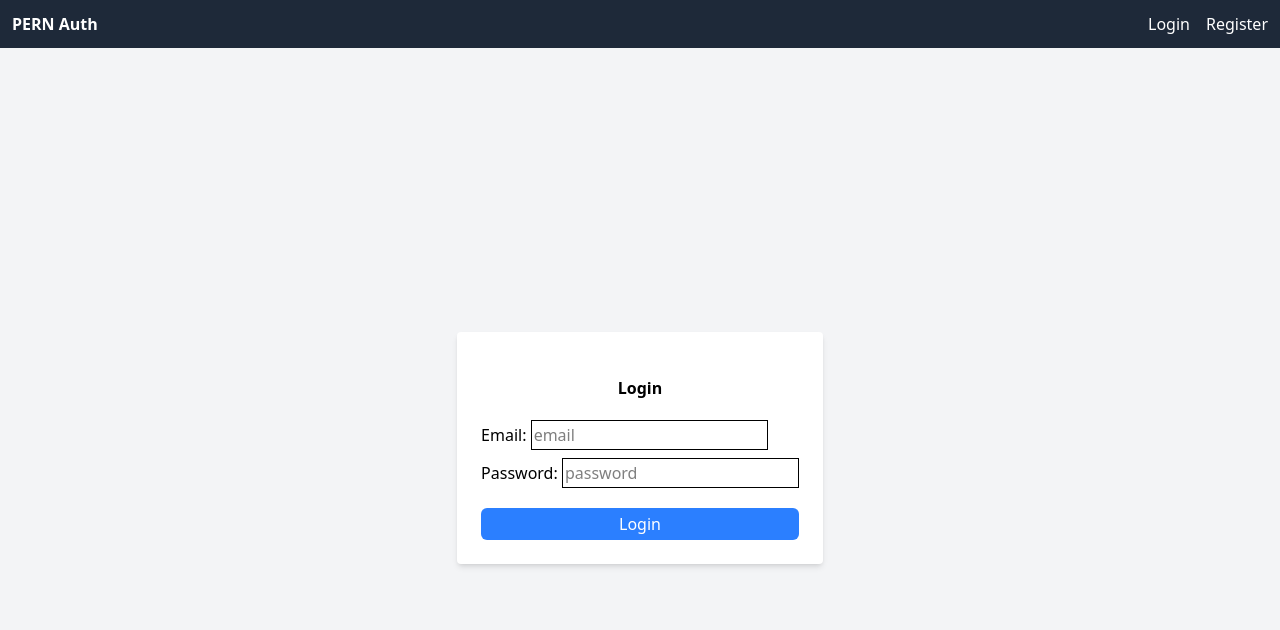
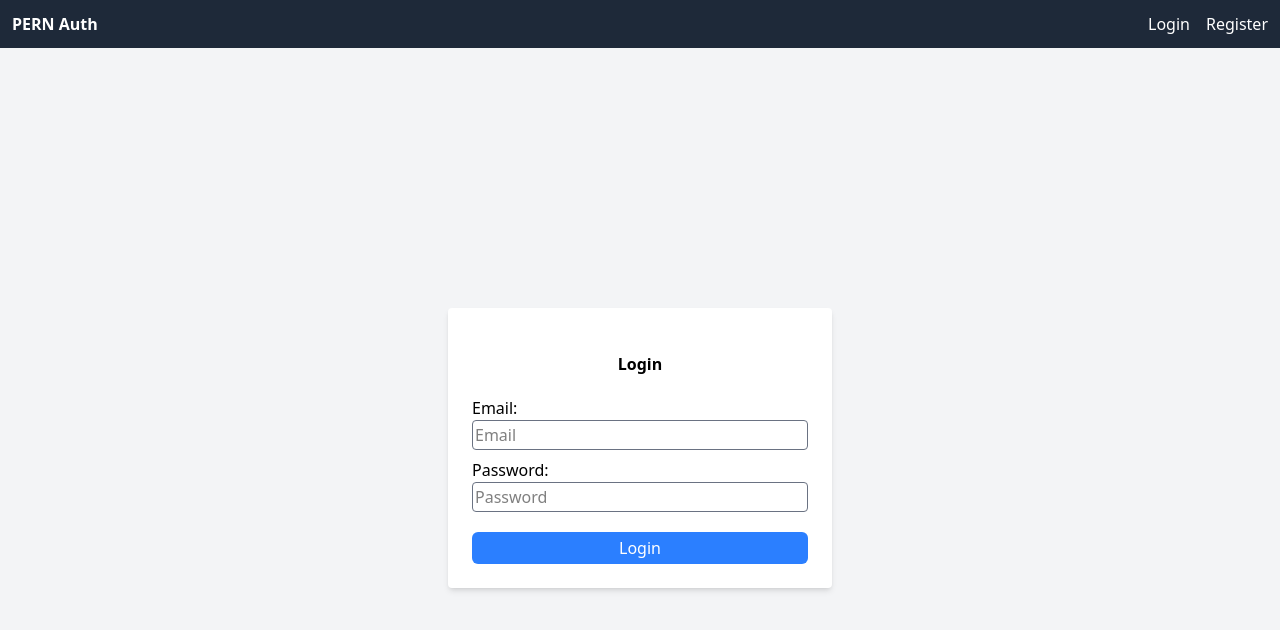
Before and after one commit to Shema-arsene/PERN-auth, a React (Vite) app in the folder frontend/: page /login in a window 1280 px wide. Shown: the top 630 px of the page. Built offline with nearby package versions, Linux system fonts and the light colour scheme; no server answers.

Commit message:
Update login page UI

```diff
--- a/frontend/src/pages/Login.jsx
+++ b/frontend/src/pages/Login.jsx
@@ -28,29 +28,34 @@ const Login = ({ setUser }) => {
 
   return (
     <section className="p-5 min-h-screen flex items-center justify-center">
-      <form className="bg-white p-6 rounded shadow-md" onSubmit={handleSubmit}>
+      <form
+        className="bg-white p-6 rounded shadow-md min-w-sm"
+        onSubmit={handleSubmit}
+      >
         <h2 className="font-semibold text-center my-5">Login</h2>
         {error && <p className="text-red-500 mb-4">{error}</p>}
         <div>
           <label htmlFor="email">Email: </label>
+          <br />
           <input
             type="email"
-            placeholder="email"
+            placeholder="Email"
             name="email"
             id="email"
-            className="border p-0.5 mb-2"
+            className="border border-gray-500 p-0.5 mb-2 w-full rounded"
             value={form.email}
             onChange={(e) => setForm({ ...form, email: e.target.value })}
           />
         </div>
         <div>
           <label htmlFor="password">Password: </label>
+          <br />
           <input
             type="password"
-            placeholder="password"
+            placeholder="Password"
             name="password"
             id="password"
-            className="border p-0.5 mb-2"
+            className="border border-gray-500 p-0.5 mb-2 w-full rounded"
             value={form.password}
             onChange={(e) => setForm({ ...form, password: e.target.value })}
           />
```
